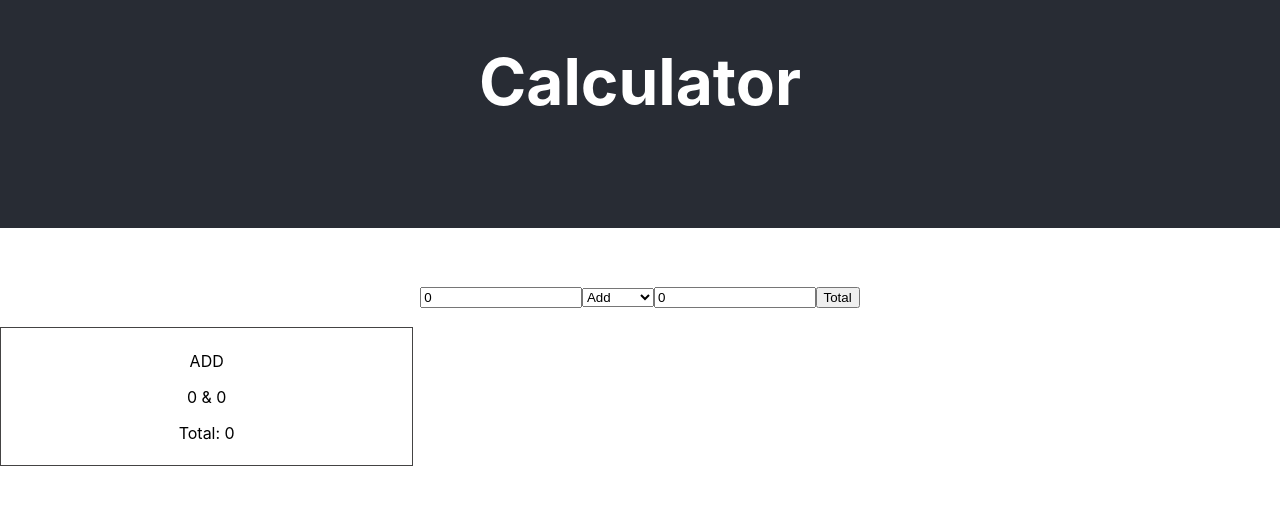
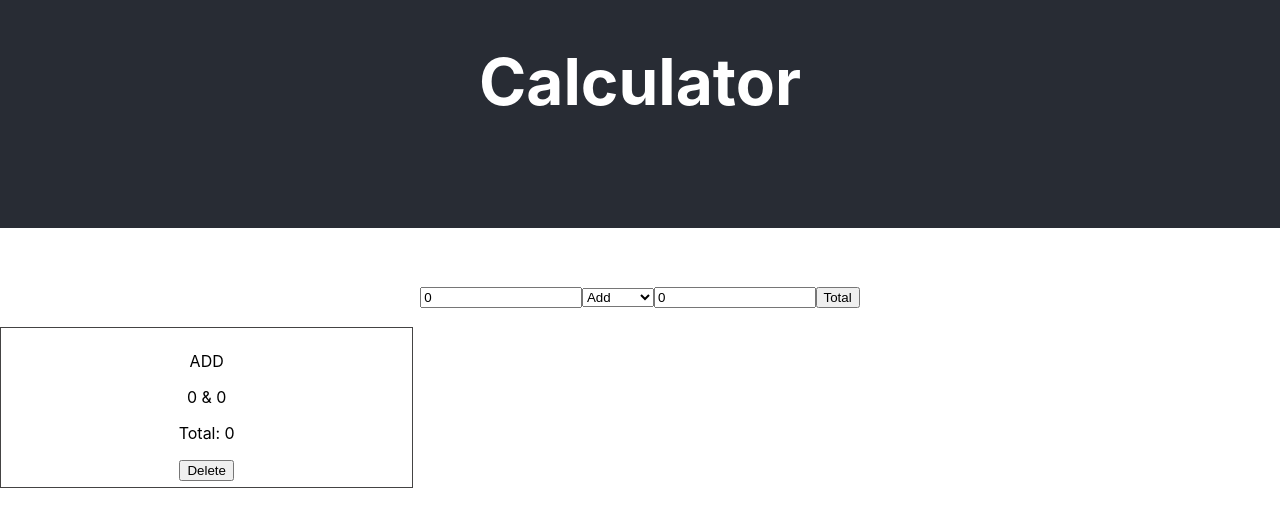
Before and after one commit to lilydev16/calc, a React (Create React App) app: page / in a window 1280 px wide. Both pictures are taken after a click on the button "Total". Shown: the top 526 px of the page. Built offline with nearby package versions, Linux system fonts and the light colour scheme.

Commit message:
Add functionality to delete card from the list on UI

```diff
--- a/src/components/App/App.tsx
+++ b/src/components/App/App.tsx
@@ -9,6 +9,7 @@ export interface Calculation {
   b: number;
   operator: string;
   total: number;
+  id: number;
 }
 
 const App: FC = () => {
@@ -19,11 +20,19 @@ const App: FC = () => {
     setCalculations([...calculations, entry])
   }
 
+  const deleteCalc = (id: number): void => {
+    const filteredCalculations = calculations.filter(calc => calc.id !== id)
+    setCalculations(filteredCalculations)
+    console.log(id)
+    console.log('all', calculations)
+    console.log('filtered', filteredCalculations)
+  }
+
   return (
     <div className="app">
       <Header />
       <Calculator addCalc={addCalc} />
-      <List calculations={calculations} />
+      <List calculations={calculations} deleteCalc={deleteCalc}/>
     </div>
   );
 }
--- a/src/components/Calculator/Calculator.tsx
+++ b/src/components/Calculator/Calculator.tsx
@@ -65,7 +65,8 @@ const Calculator: React.FC<Props> = ({ addCalc }) => {
       a: numA,
       b: numB,
       operator: operator,
-      total: total
+      total: total,
+      id: Date.now()
     }
     console.log('entry', calcEntry)
     addCalc(calcEntry)
--- a/src/components/Card/Card.tsx
+++ b/src/components/Card/Card.tsx
@@ -3,20 +3,29 @@ import { Calculation } from '../App/App';
 import './Card.css';
 
 interface CardProps extends Calculation {
-  key: number
+  key: number;
+  id: number;
+  deleteCard: (id: number) => void;
 }
 
-const Card: React.FC<CardProps> = ({ a:numA, b:numB, operator, total }) => {
+const Card: React.FC<CardProps> = ({ a:numA, b:numB, operator, total, id, deleteCard }) => {
+
+  const handleClick = (e: React.MouseEvent<HTMLButtonElement, MouseEvent>): void => {
+    deleteCard(id)
+  }
+
   return (
     <div className='card'>
       <div className='card-content'>
         <p>{operator.toUpperCase()}</p>
         <p><span className='num-a'>{numA}</span> & <span className='num-b'>{numB}</span></p>
-        {/* <p>{numA} & {numB}</p> */}
         <p><span className='total'>Total: </span>{total}</p>
+        <button onClick={handleClick}>Delete</button>
       </div>
     </div>
   )
 }
 
 export default Card;
+
+// onClick React.MouseEventHandler<HTMLButtonElement>
--- a/src/components/List/List.tsx
+++ b/src/components/List/List.tsx
@@ -4,18 +4,21 @@ import Card from "../Card/Card";
 import './List.css';
 
 interface ListProps {
-  calculations: Calculation[]
+  calculations: Calculation[];
+  deleteCalc: (id: number) => void;
 }
 
-const List: FC<ListProps> = ({ calculations }) => {
+const List: FC<ListProps> = ({ calculations, deleteCalc }) => {
   const calcList = calculations.map((calc, index): JSX.Element => {
     return (
       <Card
         key={index}
+        id={calc.id}
         a={calc.a}
         b={calc.b}
         operator={calc.operator}
         total={calc.total}
+        deleteCard={deleteCalc}
       />
     )
   })
```
